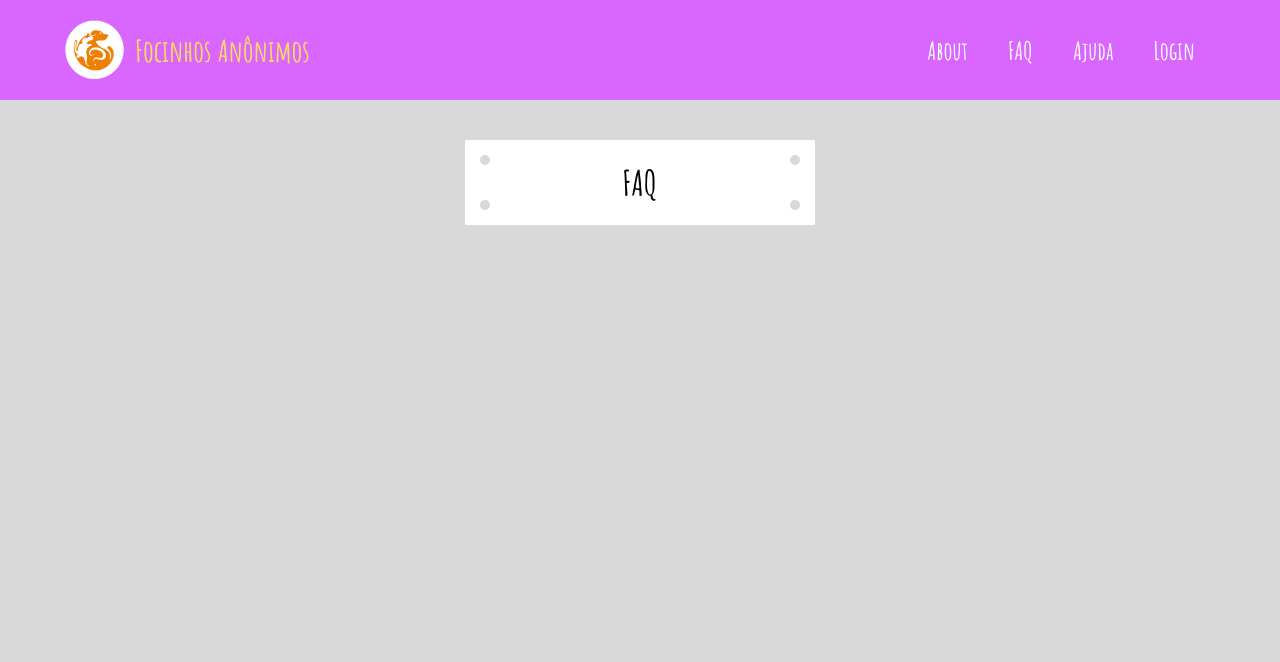
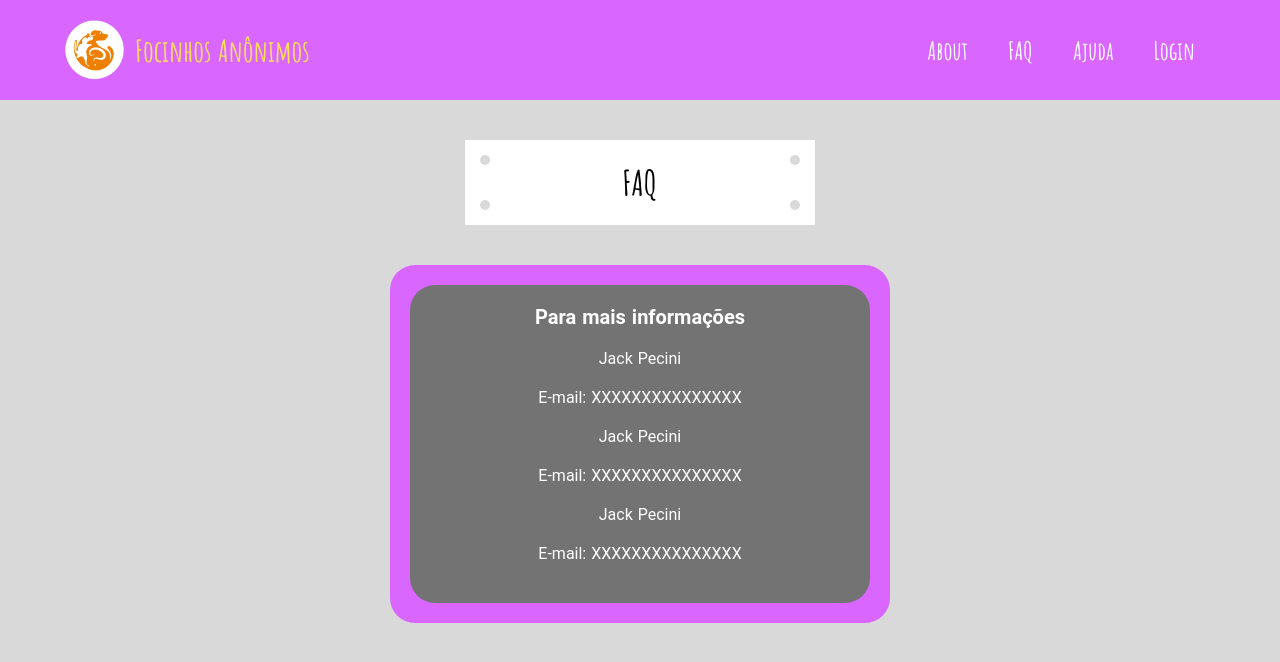
Before and after one commit to jacksonpecini/focinhos-front, a Nuxt app: page /faq in a window 1280 px wide. Shown: the top 662 px of the page. Built offline with nearby package versions, Linux system fonts and the light colour scheme.

Commit message:
Created info component

```diff
--- a/components/Info.vue
+++ b/components/Info.vue
@@ -1,15 +1,35 @@
 <template>
   <div class="info">
       <div class="info__content">
-
           <slot/>
       </div>
   </div>
 </template>
 
 <script>
-export default {};
+export default {
+
+};
 </script>
 
 <style>
+
+.info {
+  background-color: var(--color-primary);
+  width: 500px;
+  padding: 20px;
+  display: flex;
+  border-radius: 25px;
+}
+
+.info__content {
+  background-color: var(--color-grey);
+  width: 100%;
+  padding: 20px;
+  font-size: 20px;
+  color: #fff;
+  text-align: center;
+  border-radius: 25px;
+}
+
 </style>
--- a/pages/faq.vue
+++ b/pages/faq.vue
@@ -3,6 +3,31 @@
     <Header />
     <main class="main">
         <Titulo texto="FAQ" />
+        <Info>
+            <div class="faq__content">
+                <h3 class="faq__title">
+                    Para mais informações
+                </h3>
+                <p class="faq__text">
+                    Jack Pecini
+                </p>
+                <p class="faq__text">
+                    E-mail: XXXXXXXXXXXXXXX
+                </p>
+                <p class="faq__text">
+                    Jack Pecini
+                </p>
+                <p class="faq__text">
+                    E-mail: XXXXXXXXXXXXXXX
+                </p>
+                <p class="faq__text">
+                    Jack Pecini
+                </p>
+                <p class="faq__text">
+                    E-mail: XXXXXXXXXXXXXXX
+                </p>
+            </div>
+        </Info>
     </main>
   </div>
 </template>
@@ -10,10 +35,12 @@
 <script>
 import Header from '@/components/common/Header.vue';
 import Titulo from '@/components/Titulo.vue';
+import Info from '@/components/Info.vue';
 export default {
     components: {
         Header,
         Titulo,
+        Info,
     }
 }
 </script>
@@ -32,4 +59,17 @@ export default {
     margin:40px 0;
 }
 
+.faq__content {
+    font-family: Roboto, sans-serif;
+}
+
+.faq__title {
+    font-size: 20px;
+}
+
+.faq__text {
+    font-size: 16px;
+    margin: 20px 0;
+}
+
 </style>
```
